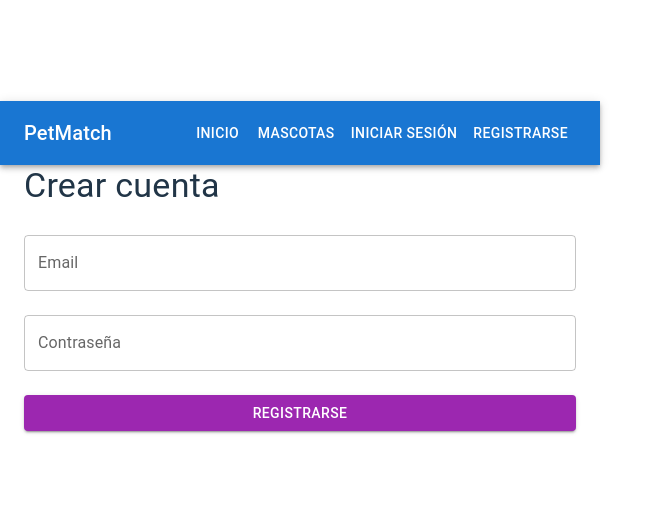
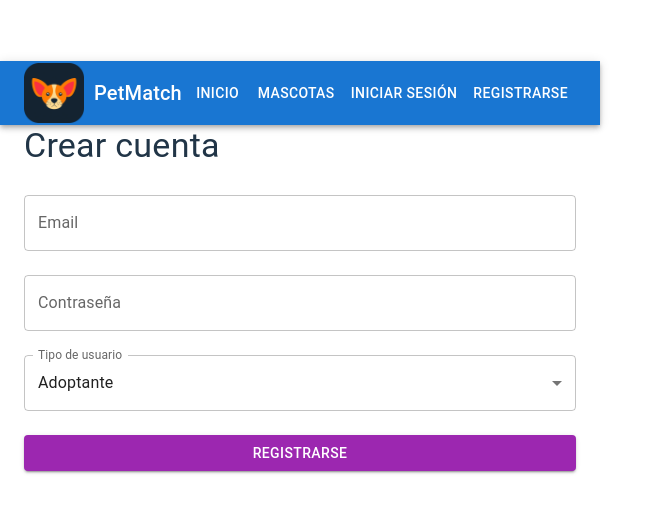
Before and after one commit to manelmr02/petmatch, a React (Vite) app: page /register in a window 1280 px wide. Shown: the part 134-646 px from the top of the page, without its empty margins (0-666 px from the left). Built offline with nearby package versions, Linux system fonts and the light colour scheme; the HTML template or start-up script is replaced by a standard one.

Commit message:
Pequeño cambio en el register permitiendo diferentes tipos de usuarios + añadimos el logo de PetMatch

```diff
--- a/src/components/Navbar.jsx
+++ b/src/components/Navbar.jsx
@@ -1,10 +1,13 @@
 import { AppBar, Toolbar, Typography, Button } from '@mui/material';
 import { Link } from 'react-router-dom';
+
+import logo from '../assets/logoPetMatchFinal.png';
 
 export default function Navbar() {
   return (
     <AppBar position="static">
       <Toolbar>
+      <img src={logo} alt="PetMatch logo" style={{ height: 60, marginRight: 10 }} />
         <Typography variant="h6" sx={{ flexGrow: 1 }}>
           PetMatch
         </Typography>
--- a/src/pages/Register.jsx
+++ b/src/pages/Register.jsx
@@ -1,20 +1,30 @@
 import { useState } from 'react';
-import { TextField, Button, Container, Typography } from '@mui/material';
+import { TextField, Button, Container, Typography, MenuItem, Select, InputLabel, FormControl } from '@mui/material';
 import { createUserWithEmailAndPassword } from 'firebase/auth';
-import { auth } from '../firebase';
+import { auth, db } from '../firebase';
+import { doc, setDoc } from 'firebase/firestore';
 import { useNavigate } from 'react-router-dom';
 
 export default function Register() {
   const [email, setEmail] = useState('');
   const [password, setPassword] = useState('');
+  const [tipo, setTipo] = useState('adoptante'); // por defecto
   const navigate = useNavigate();
 
   const handleRegister = async (e) => {
     e.preventDefault();
     try {
-      await createUserWithEmailAndPassword(auth, email, password);
+      const userCredential = await createUserWithEmailAndPassword(auth, email, password);
+      const uid = userCredential.user.uid;
+
+      // Guardamos datos extra en Firestore
+      await setDoc(doc(db, "usuarios", uid), {
+        email,
+        tipo
+      });
+
       alert('¡Registro exitoso!');
-      navigate('/mascotas'); // Redirige a la vista de mascotas después de registrarse
+      navigate('/mascotas');
     } catch (error) {
       alert('Error en el registro: ' + error.message);
     }
@@ -39,6 +49,18 @@ export default function Register() {
           value={password}
           onChange={(e) => setPassword(e.target.value)}
         />
+        <FormControl fullWidth margin="normal">
+          <InputLabel id="tipo-label">Tipo de usuario</InputLabel>
+          <Select
+            labelId="tipo-label"
+            value={tipo}
+            onChange={(e) => setTipo(e.target.value)}
+            label="Tipo de usuario"
+          >
+            <MenuItem value="adoptante">Adoptante</MenuItem>
+            <MenuItem value="refugio">Refugio</MenuItem>
+          </Select>
+        </FormControl>
         <Button type="submit" variant="contained" color="secondary" fullWidth sx={{ mt: 2 }}>
           Registrarse
         </Button>
```
Also changed, not shown: src/assets/logoPetMatchFinal.png (added).
